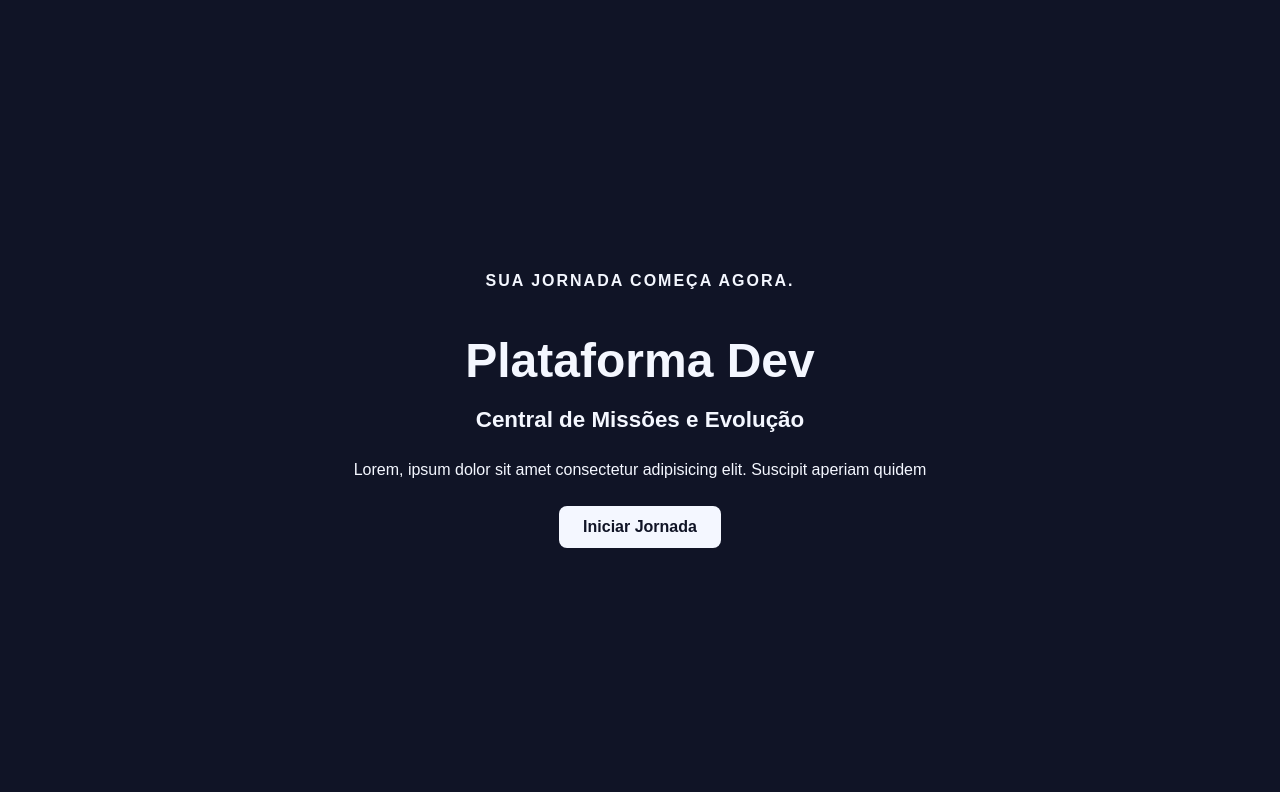
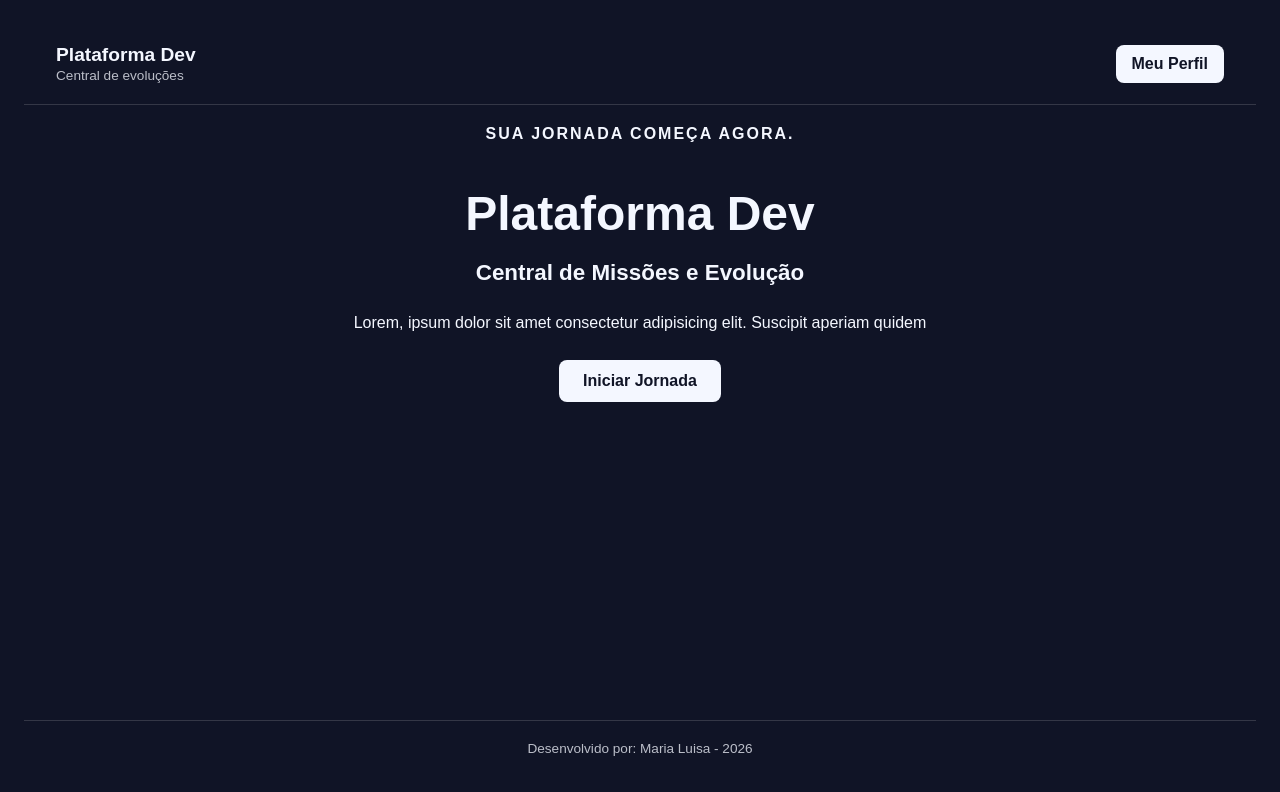
Before and after one commit to Maria-Luisa1599/plataforma-dev, a React (Vite) app: page / in a window 1280 px wide. Shown: the top 792 px of the page. Built offline with nearby package versions, Linux system fonts and the light colour scheme.

Commit message:
feat:Criados Componentes da Tela Inicial

```diff
--- a/src/App.css
+++ b/src/App.css
@@ -1,43 +1,7 @@
 .app{
   min-height: 100vh;
   display: flex;
+  flex-direction: column;
   align-items: center;
-  justify-content: center;
   padding: 24px;
 }
-
-.welcome{
-  width: 100%;
-  max-width: 720px;
-  text-align: center;
-}
-
-.welcome__tag{
-  font-weight: 700;
-  text-transform: uppercase;
-  letter-spacing: 2px;
-}
-
-.welcome h1 {
-  margin-bottom: 8px;
-  font-size: 3rem;
-}
-
-.welcome h2 {
-  margin-bottom: 24px;
-  font-size: 1.4rem;
-}
-
-.welcome p {
-  margin-bottom: 24px;
-  line-height: 1.6;
-}
-
-.welcome button {
-  padding: 12px 24px;
-  border: none;
-  border-radius: 8px;
-  font: inherit;
-  font-weight: 700;
-  cursor: pointer;
-}
--- a/src/App.jsx
+++ b/src/App.jsx
@@ -1,15 +1,14 @@
 import './App.css'
+import Header from './components/Header'
+import Welcome from './components/Welcome'
+import Footer from './components/Footer'
 
 function App (){
   return(
     <main className='app'>
-      <section className='welcome'>
-        <p className='welcome__tag'>Sua jornada começa agora.</p>
-        <h1>Plataforma Dev</h1>
-        <h2>Central de Missões e Evolução</h2>
-        <p>Lorem, ipsum dolor sit amet consectetur adipisicing elit. Suscipit aperiam quidem</p>
-        <button>Iniciar Jornada</button>
-      </section>
+      <Header/>
+      <Welcome/>
+      <Footer/>
     </main>
   )
 }
--- /dev/null
+++ b/src/components/Footer/index.jsx
@@ -0,0 +1,12 @@
+import './style.css'
+
+function Footer (){
+    return(
+        <footer className='footer'>
+            <p>Desenvolvido por: Maria Luisa - 2026</p>
+        </footer>
+    )
+
+}
+
+export default Footer
--- /dev/null
+++ b/src/components/Footer/style.css
@@ -0,0 +1,13 @@
+.footer {
+  width: 100%;
+  padding: 20px 24px;
+  text-align: center;
+  border-top: 1px solid rgba(255, 255, 255, 0.15);
+  margin-top: auto;
+}
+
+.footer p {
+  margin: 0;
+  font-size: 0.85rem;
+  opacity: 0.75;
+}
--- /dev/null
+++ b/src/components/Header/index.jsx
@@ -0,0 +1,16 @@
+import './style.css'
+
+function Header (){
+    return(
+        <header className='header'>
+            <div>
+                <p className='header__logo'>Plataforma Dev</p>
+                <span className='header__subtitle'>Central de evoluções</span>
+            </div>
+            <button className='header__button'>Meu Perfil</button>
+        </header>
+    )
+
+}
+
+export default Header
--- /dev/null
+++ b/src/components/Header/style.css
@@ -0,0 +1,29 @@
+.header {
+  width: 100%;
+  display: flex;
+  align-items: center;
+  justify-content: space-between;
+  gap: 20px;
+  padding: 20px 32px;
+  border-bottom: 1px solid rgba(255, 255, 255, 0.15);
+}
+
+.header__logo {
+  margin: 0;
+  font-size: 1.2rem;
+  font-weight: 700;
+}
+
+.header__subtitle {
+  font-size: 0.85rem;
+  opacity: 0.75;
+}
+
+.header__button {
+  padding: 10px 16px;
+  border: none;
+  border-radius: 8px;
+  font: inherit;
+  font-weight: 700;
+  cursor: pointer;
+}
--- /dev/null
+++ b/src/components/Welcome/index.jsx
@@ -0,0 +1,15 @@
+import './style.css'
+
+function Welcome(){
+    return(
+        <section className='welcome'>
+            <p className='welcome__tag'>Sua jornada começa agora.</p>
+            <h1>Plataforma Dev</h1>
+            <h2>Central de Missões e Evolução</h2>
+            <p>Lorem, ipsum dolor sit amet consectetur adipisicing elit. Suscipit aperiam quidem</p>
+            <button>Iniciar Jornada</button>
+        </section>
+    )
+}
+
+export default Welcome
--- /dev/null
+++ b/src/components/Welcome/style.css
@@ -0,0 +1,35 @@
+.welcome{
+  width: 100%;
+  max-width: 720px;
+  text-align: center;
+}
+
+.welcome__tag{
+  font-weight: 700;
+  text-transform: uppercase;
+  letter-spacing: 2px;
+}
+
+.welcome h1 {
+  margin-bottom: 8px;
+  font-size: 3rem;
+}
+
+.welcome h2 {
+  margin-bottom: 24px;
+  font-size: 1.4rem;
+}
+
+.welcome p {
+  margin-bottom: 24px;
+  line-height: 1.6;
+}
+
+.welcome button {
+  padding: 12px 24px;
+  border: none;
+  border-radius: 8px;
+  font: inherit;
+  font-weight: 700;
+  cursor: pointer;
+}
```
